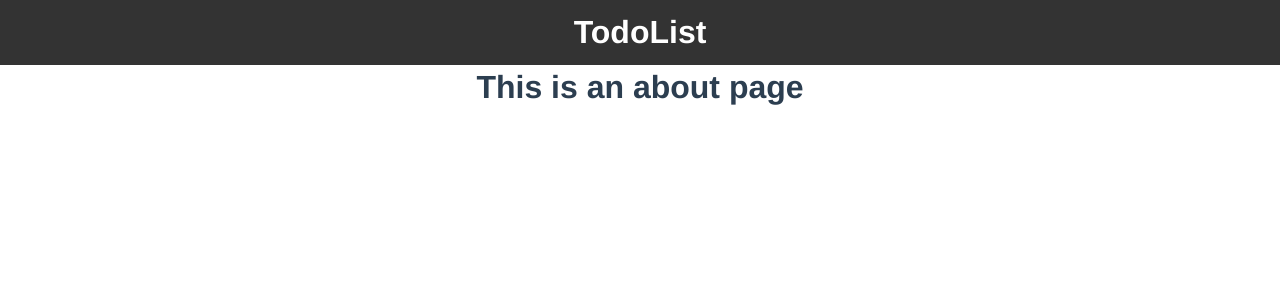
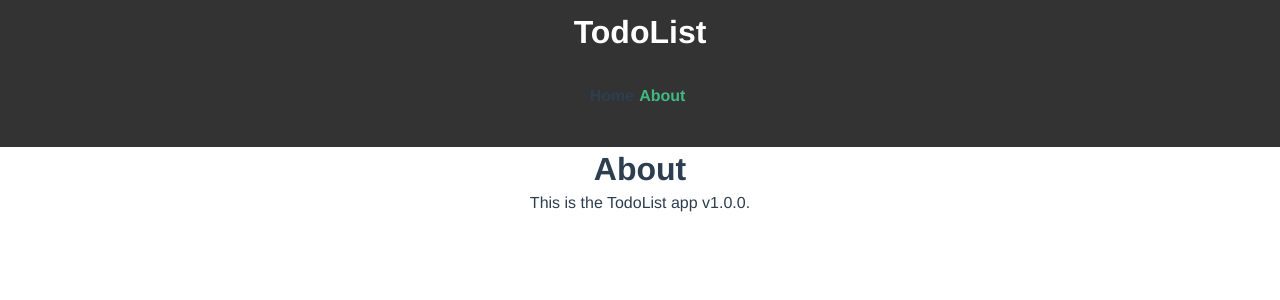
Before and after one commit to Jamie95187/VueCrashCourse, a Vue app: page /#/about in a window 1280 px wide. Shown: the top 300 px of the page. Built offline with nearby package versions, Linux system fonts and the light colour scheme.

Commit message:
adding the header layout component to the app so it renders throughout application

```diff
--- a/src/components/layout/Header.vue
+++ b/src/components/layout/Header.vue
@@ -1,6 +1,10 @@
 <template>
   <header class="header">
     <h1>TodoList</h1>
+    <div id="nav">
+      <router-link to="/">Home</router-link>
+      <router-link to="/about">About</router-link>
+    </div>
   </header>
 </template>
 
@@ -20,5 +24,6 @@
   .header a {
     color: #fff;
     padding-right: 5px;
+    text-decoration: none
   }
 </style>
--- a/src/views/About.vue
+++ b/src/views/About.vue
@@ -1,5 +1,6 @@
 <template>
   <div class="about">
-    <h1>This is an about page</h1>
+    <h1>About</h1>
+    <p>This is the TodoList app v1.0.0.</p>
   </div>
 </template>
```
